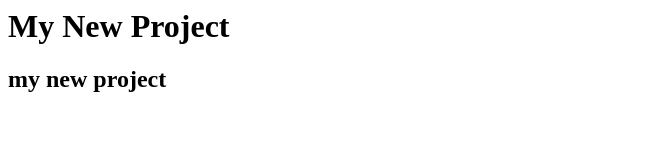
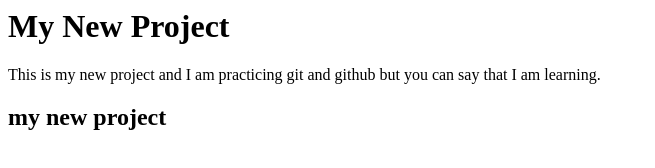
Before and after one commit to al-i-a/mynewproject, a plain HTML site: page Index.html in a window 1280 px wide. Shown: the whole page, without its empty margins (0-655 px from the left). Drawn offline with Linux system fonts and the light colour scheme.

Commit message:
I added a <p></p> tag in html file containing text.

```diff
--- a/Index.html
+++ b/Index.html
@@ -1,2 +1,3 @@
 <h1>My New Project</h1>
+<p>This is my new project and I am practicing git and github but you can say that I am learning.</p>
 <h2>my new project</h2>
```
